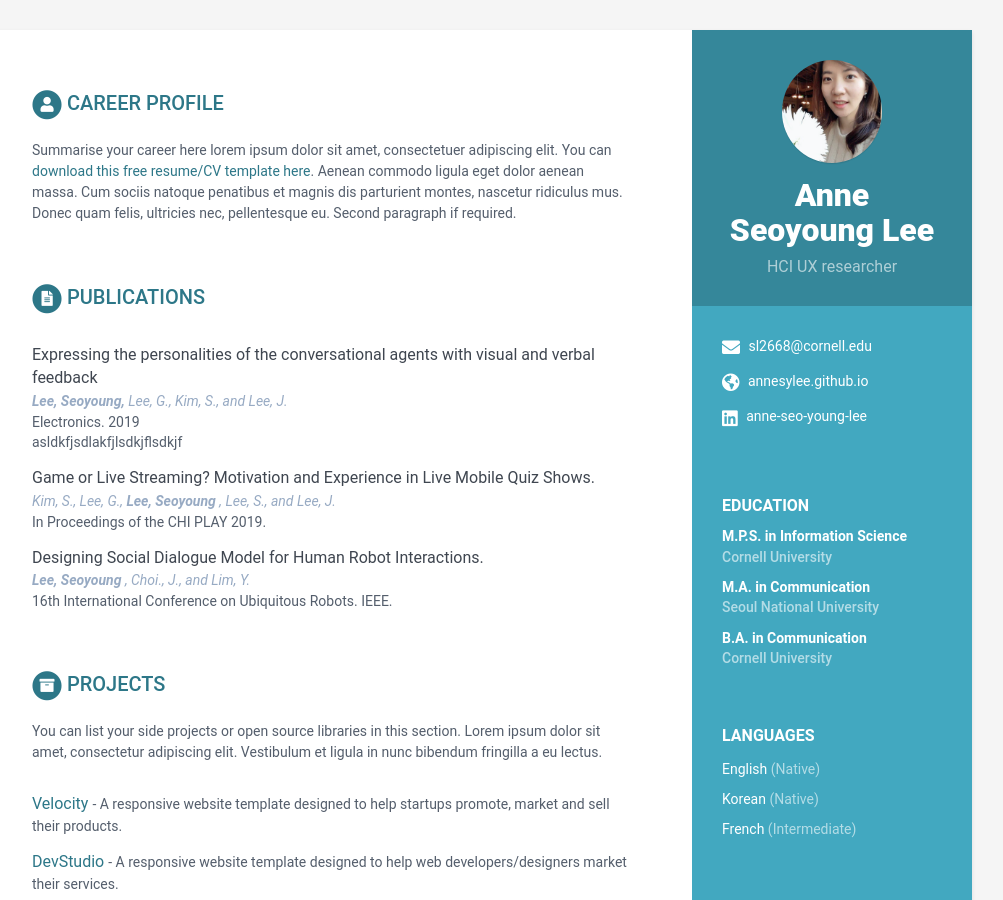
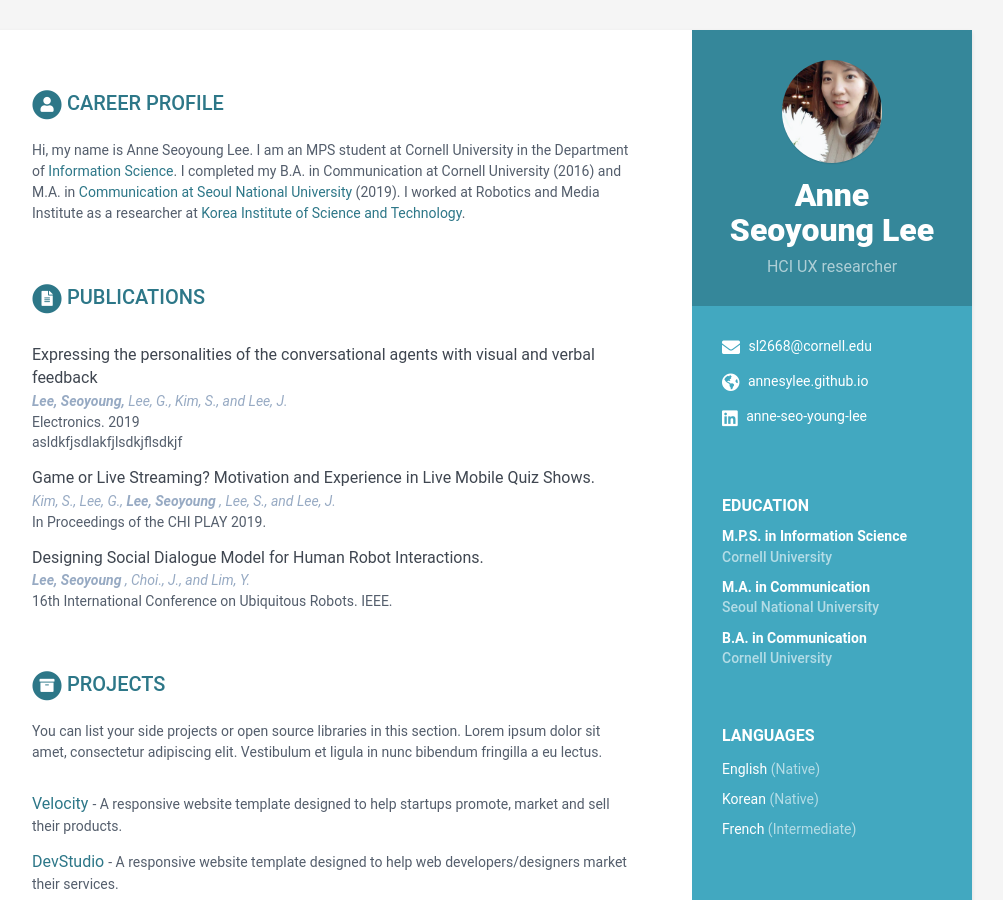
Before and after one commit to annesylee/annesylee.github.io, a Jekyll site: the page built from index.html, in a window 1280 px wide and 900 px high. Shown: the whole window, without its empty margins (168-1171 px from the left). Built offline with Jekyll 4.4.1, drawn with Linux system fonts in a browser that asks for light colours.

Commit message:
Update data.yml

```diff
--- a/_data/data.yml
+++ b/_data/data.yml
@@ -40,12 +40,13 @@
 career-profile:
     title: Career Profile
     summary: |
-      Summarise your career here lorem ipsum dolor sit amet, consectetuer
-      adipiscing elit. You can [download this free resume/CV template here](https://google.com/).
-      Aenean commodo ligula eget dolor aenean massa. Cum sociis natoque
-      penatibus et magnis dis parturient montes, nascetur ridiculus mus.
-      Donec quam felis, ultricies nec, pellentesque eu.
-      Second paragraph if required.
+      Hi, my name is Anne Seoyoung Lee. I am an MPS student at Cornell University in the
+      Department of [Information Science](https://infosci.cornell.edu/). I completed my B.A.
+      in Communication at Cornell University (2016) and M.A. in [Communication at Seoul National
+      University](http://communication.snu.ac.kr/?lang=en) (2019).
+      I worked at Robotics and Media Institute as a researcher at [Korea
+      Institute of Science and Technology](https://www.kist.re.kr/rmi/user/main/main).
+
 education:
     - degree: M.P.S. in Information Science
       university: Cornell University
```
